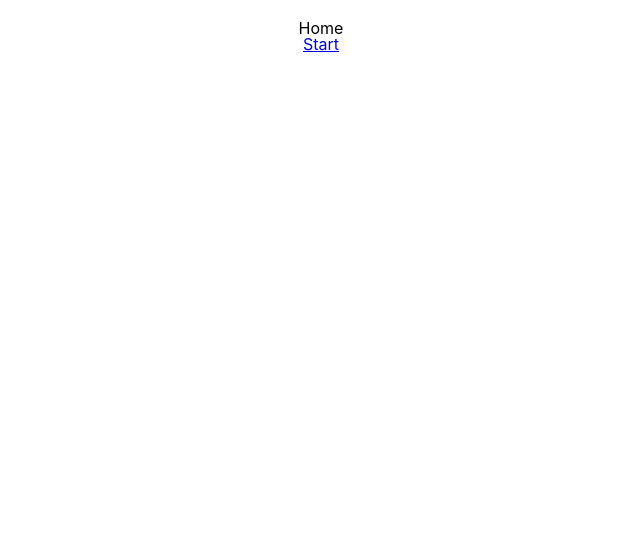
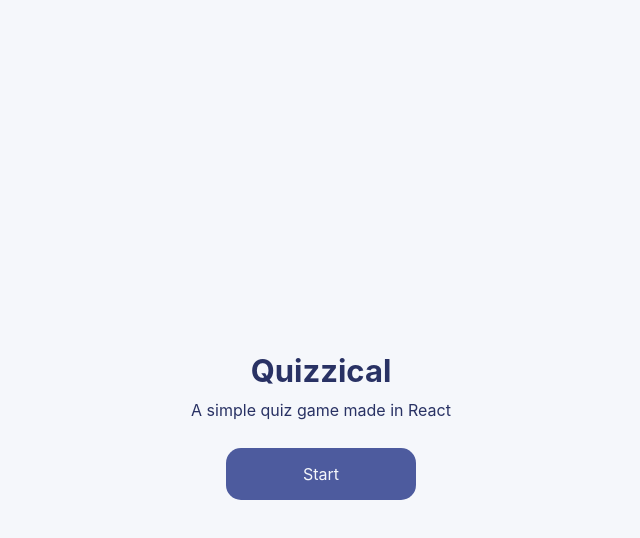
Before and after one commit to davide2894/react-quizzical, a React (Create React App) app: page / in a window 1280 px wide. Shown: the top 538 px of the page, without its empty margins (319-959 px from the left). Built offline with nearby package versions, Linux system fonts and the light colour scheme.

Commit message:
style: home

```diff
--- a/src/_shared.scss
+++ b/src/_shared.scss
@@ -6,3 +6,11 @@
 @function rem($px, $base: 16px) {
   @return math.div($px, $base) * 1rem;
 }
+
+// COLORS
+$white-lilac: #F5F7FB;
+$rhino: #293264;
+
+// FONT-WEIGHT
+$fw-bold: 700;
+$kashmir-blue: #4D5B9E;
--- a/src/components/home/Home.jsx
+++ b/src/components/home/Home.jsx
@@ -1,10 +1,12 @@
 import { Link } from "react-router-dom";
+import "./Home.scss";
 
 function Home() {
   return (
-        <div>
-            <div>Home</div>
-            <Link to="quiz">Start</Link>
+        <div className="home">
+            <h1 className="home__h1">Quizzical</h1>
+            <h2 className="home__h2">A simple quiz game made in React</h2>
+            <Link className="link" to="quiz">Start</Link>
         </div>
     )
 }
--- /dev/null
+++ b/src/components/home/Home.scss
@@ -0,0 +1,37 @@
+@import "../../shared.scss";
+
+.home {
+    height: 100vh;
+    display: flex;
+    flex-direction: column;
+    justify-content: center;
+    align-items: center;
+
+    &__h1 {
+        font-weight: $fw-bold;
+        font-size: rem(31px);
+        line-height: 2;
+    }
+
+    &__h2 {
+
+    }
+
+    &__h1,
+    &__h2 {
+        color: $rhino;
+    }
+
+    .link {
+        background-color: $kashmir-blue;
+        color: $white-lilac;
+        width: 190px;
+        height: 52px;
+        display: flex;
+        flex-direction: column;
+        justify-content: center;
+        border-radius: 15px;
+        text-decoration: none;
+        margin-top: 30px;
+    }
+}
--- a/src/index.scss
+++ b/src/index.scss
@@ -1,16 +1,12 @@
 @import './reset.scss';
+@import './shared';
 
 
 body {
   margin: 0;
-  font-family: -apple-system, BlinkMacSystemFont, 'Segoe UI', 'Roboto', 'Oxygen',
-    'Ubuntu', 'Cantarell', 'Fira Sans', 'Droid Sans', 'Helvetica Neue',
-    sans-serif;
+  font-family: -apple-system, BlinkMacSystemFont, 'Karla', 'Inter', sans-serif;
   -webkit-font-smoothing: antialiased;
   -moz-osx-font-smoothing: grayscale;
+  background-color: $white-lilac;
+  font-size: 16px;
 }
-
-code {
-  font-family: source-code-pro, Menlo, Monaco, Consolas, 'Courier New',
-    monospace;
-}
```
Also changed, not shown: 1 other file (tests, documents, lock files or other folders).
